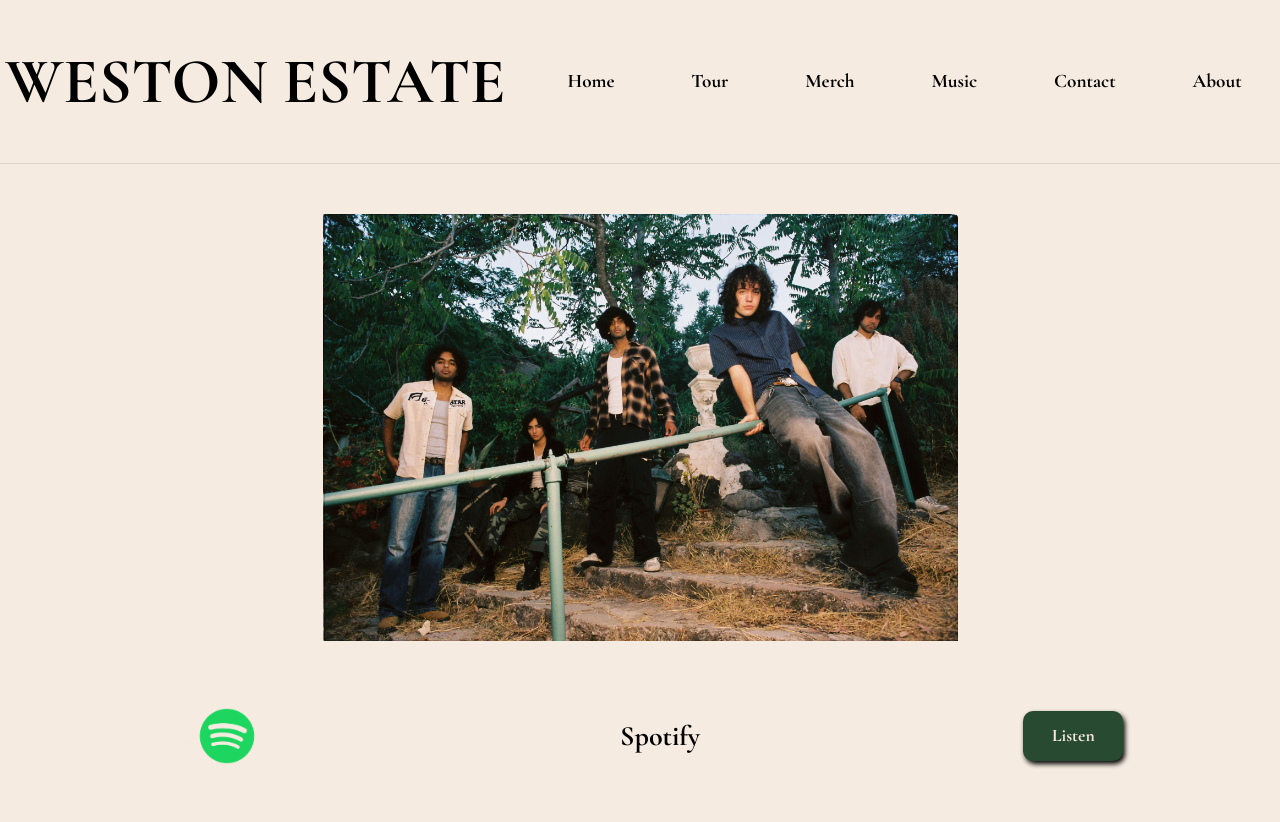
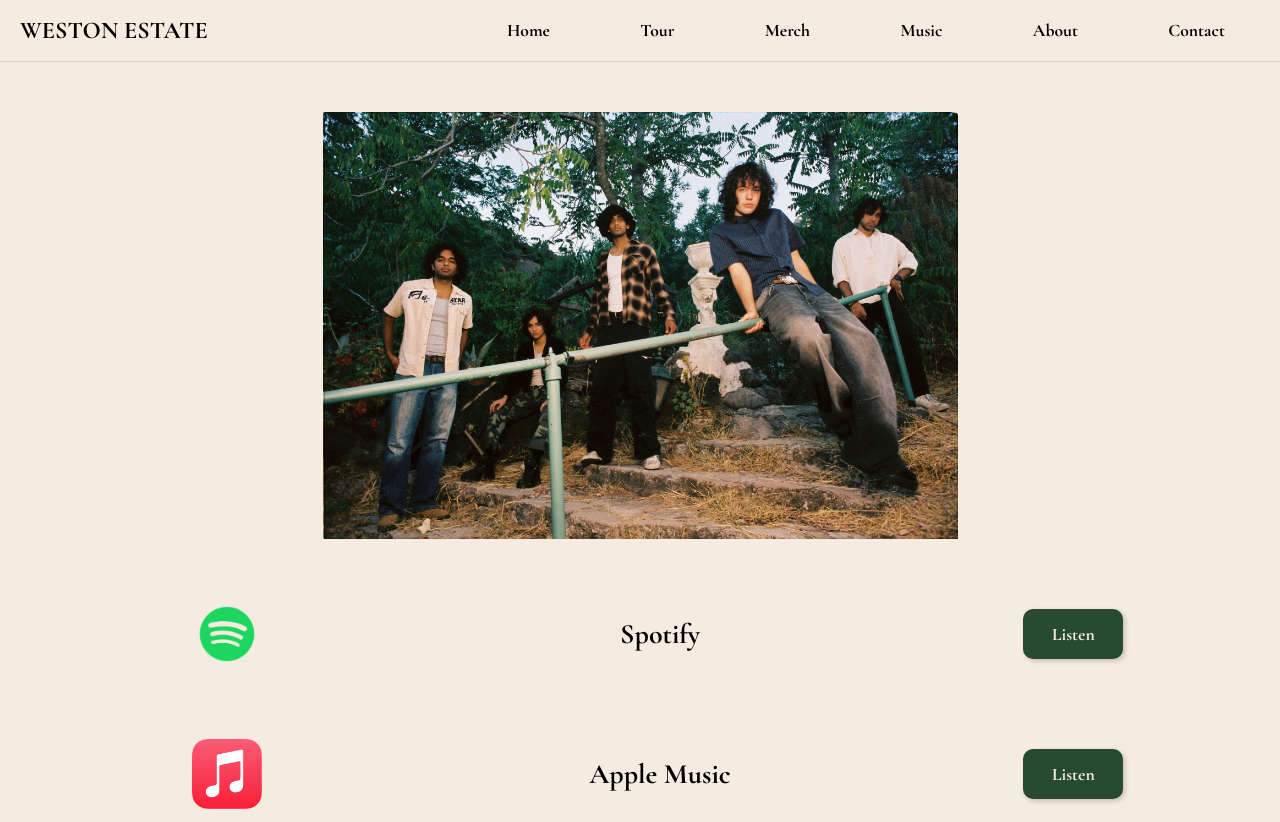
Before and after one commit to nicktq/westonestate, a plain HTML site: page music.html in a window 1280 px wide. Shown: the top 822 px of the page. Drawn offline with nearby package versions, Linux system fonts and the light colour scheme.

Commit message:
header updates

```diff
--- a/css/styles.css
+++ b/css/styles.css
@@ -41,7 +41,8 @@ html {
 }
 
 .headertext {
-    font-size: 1.5rem;
+    margin-left: 20px;
+    font-size: 1.25rem;
 }
 
 ul {
@@ -50,6 +51,7 @@ ul {
 }
 
 li {
+    margin-right: 20px;
     list-style-type: none;
 }
 
@@ -145,12 +147,14 @@ input::placeholder {
     border: 3px solid #284A31;
     color:#284A31;
     border-radius: 10px;
+    box-shadow: 2px 2px 5px rgba(0,0,0,0.2);
 }
 
 .mailing-list-submit-button:focus, .mailing-list-submit-button:hover {
     background-color: #284A31;
     border: 3px solid #F5EBE0;
     color: #F5EBE0;
+    box-shadow: 2px 2px 5px rgba(0,0,0,0.2);
 }
 
 .mailing-list-note {
@@ -248,12 +252,14 @@ input::placeholder {
     font-size: 18px;
     border-radius: 10px;
     margin-right: 20px;
+    box-shadow: 2px 2px 5px rgba(0,0,0,0.2);
 }
 
 .merch-buy button:focus, button:hover {
     background-color: #F5EBE0;
     border: 3px solid #284A31;
     color: #284A31;
+    box-shadow: 2px 2px 5px rgba(0,0,0,0.2);
 }
 
 .about-member {
@@ -363,6 +369,7 @@ input::placeholder {
     text-decoration: none;
     font-weight: bold;
     border-radius: 25px;
+    box-shadow: 2px 2px 5px rgba(0,0,0,0.2);
 }
 
 /* CONTACT */
@@ -495,7 +502,7 @@ input::placeholder {
     color: #F5EBE0;
     border-style: none;
     border-radius: 10px;
-    box-shadow: 2px 3px 5px black;
+    box-shadow: 2px 2px 5px rgba(0,0,0,0.2);
 }
 
 
@@ -526,13 +533,13 @@ input::placeholder {
     }
 
     .headertext {
-        margin-left: 5px;
-        font-size: 1.25rem;
+        margin-left: 20px;
+        font-size: 1rem;
         flex-shrink: 0; /* Prevent shrinking of header text */
     }
 
     a {
-        font-size: 0.8rem;
+        font-size: 0.7rem;
     }
 
     /* MUSIC VIDEOS */
@@ -671,40 +678,50 @@ input::placeholder {
     }
 }
 
-@media screen and (min-width: 800px) {
+@media screen and (min-width: 900px) {
 
     /* HEADER */
-    .header {
-        flex-wrap: nowrap;
-        padding: 0;
-    }
-
     .headertext {
-        margin-left: 5px;
-        font-size: 1.5rem;
-        flex-shrink: 0; /* Prevent shrinking of header text */
+        font-size: 1.1rem;
     }
 
     a {
-        font-size: 1rem;
+        font-size: 0.85rem;
     }
 }
 
-@media screen and (min-width: 1000px) {
+@media screen and (min-width: 1100px) {
 
     /* HEADER */
-    .header {
-        flex-wrap: nowrap;
-        padding: 0;
-    }
-
     .headertext {
-        margin-left: 5px;
-        font-size: 2rem;
-        flex-shrink: 0; /* Prevent shrinking of header text */
+        font-size: 1.5rem;
     }
 
     a {
-        font-size: 1.2rem;
+        font-size: 1.1rem;
     }
 }
+
+@media screen and (min-width: 1300px) {
+
+    /* HEADER */
+    .headertext {
+        font-size: 2rem;
+    }
+
+    a {
+        font-size: 1.3rem;
+    }
+}
+
+@media screen and (min-width: 1500px) {
+
+    /* HEADER */
+    .headertext {
+        font-size: 2.2rem;
+    }
+
+    a {
+        font-size: 1.5rem;
+    }
+}
--- a/music.html
+++ b/music.html
@@ -12,9 +12,7 @@
 <body>
     <div class = 'home-container'>
         <div class="header">
-            <div class = "headertext">
-                <h1>WESTON ESTATE</h1>
-            </div>
+            <h1 class = "headertext">WESTON ESTATE</h1>
 
             <nav class="nav-collapse">
                     <ul>
@@ -22,24 +20,11 @@
                         <li class="menu-item"><a href="tour.html" data-scroll>Tour</a></li>
                         <li class="menu-item"><a href="merch.html" data-scroll>Merch</a></li>
                         <li class="menu-item"><a href="music.html" data-scroll>Music</a></li>
+                        <li class="menu-item"><a href="about.html" data-scroll>About</a></li>
                         <li class="menu-item"><a href="contact.html" data-scroll>Contact</a></li>
-                        <li class="menu-item"><a href="about.html" data-scroll>About</a></li>
                 </ul>
             </nav>
         </div>
-
-
-        <nav class="nav-collapse">
-                <ul>
-                    <li class="menu-item"><a href="index.html" data-scroll>Home</a></li>
-                    <li class="menu-item"><a href="index.html" data-scroll>Home</a></li>
-                    <li class="menu-item"><a href="tour.html" data-scroll>Tour</a></li>
-                    <li class="menu-item"><a href="merch.html" data-scroll>Merch</a></li>
-                    <li class="menu-item"><a href="music.html" data-scroll>Music</a></li>
-                    <li class="menu-item"><a href="about.html" data-scroll>About</a></li>
-                    <li class="menu-item"><a href="contact.html" data-scroll>Contact</a></li>
-            </ul>
-        </nav>
 
     <div class="music-page-image">
         <img class="music-page-pic" src="img/weston-group-pic-2.jpg" alt="Group Picture of Weston Estate in a Forest">
```
Also changed, not shown: about.html (+1 -3 lines), contact.html (+1 -3 lines), merch.html (+1 -3 lines), tour.html (+1 -3 lines).
